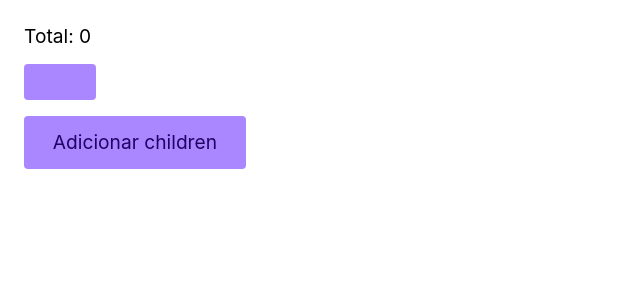
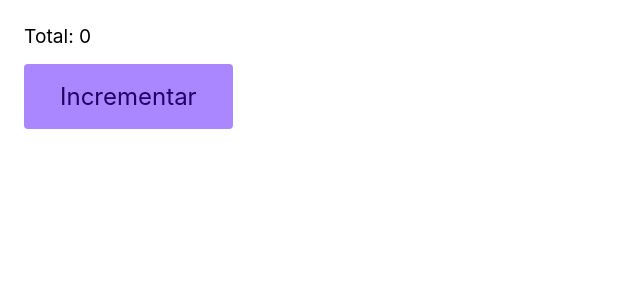
Before and after one commit to GuiDev45/Praticas-React-TypeScript, a React (Vite) app: page / in a window 1280 px wide. Shown: the top 300 px of the page, without its empty margins (0-640 px from the left). Built offline with nearby package versions, Linux system fonts and the light colour scheme.

Commit message:
0202-Props-2 COMENTADO

```diff
--- /dev/null
+++ b/src/0202-Props-2/AppPropsTwo.tsx
@@ -0,0 +1,28 @@
+import React from "react";
+import "../App.css";
+import Button from "./Button";
+
+function AppPropsTwo() {
+  const [total, setTotal] = React.useState(0);
+
+  function incrementar() {
+    setTotal((total) => total + 1);
+  }
+
+  return (
+    <div>
+      <p>Total: {total}</p>
+      {/* Agora ao usar o auto completar, toda propriedade que tiver em um button, vai ser possível usar sem precisar ficar declarando em algum type graças ao React.ComponentProps<"button">;*/}
+      <Button
+        id="botao-principal"
+        onClick={incrementar}
+        className={"btn"}
+        tamanho="1.5rem"
+      >
+        Incrementar
+      </Button>
+    </div>
+  );
+}
+
+export default AppPropsTwo;
--- /dev/null
+++ b/src/0202-Props-2/Button.tsx
@@ -0,0 +1,48 @@
+import React from "react";
+
+type ButtonProps2 = React.PropsWithChildren<{
+  tamanho?: string;
+  onClick?: () => void;
+}>;
+
+// passando um generico 'button' vai dizer ao typeScript que ele pode receber qualquer propriedade que exista em um button
+// & extends o tipo, ou seja consigo usar a propriedade tamanho por exemplo
+type ButtonProps = React.ComponentProps<"button"> & {
+  tamanho?: string;
+};
+
+// o mais normal e desestruturar ao inves de fazer const Button = (props: ButtonProps) => {
+// com isso em button, não precisa do props para envocar, exemplo fontSize: props.tamanho, vai ser só o tamanho
+// como posso usar qualquer coisa que button pode usar, então posso desestruturar className por exemplo
+// pra não fica repetindo as propriedades desejadas existe um jeito ainda melhor do que esse - const Button = ({ tamanho, children, onClick, className }: ButtonProps) => {
+
+// ...props nada mais é que apenas um objeto que recebe todas as propriedades que sobraram
+/*
+não precisa mais informar essa parte e passa apenas o ...props
+className={className}
+onClick={onClick}
+*/
+
+// resumo, desestrutura tudo que sobrou em ...props e adiciona em <button {...props}
+const Button = ({ tamanho, children, ...props }: ButtonProps) => {
+  return (
+    <button style={{ fontSize: tamanho }} {...props}>
+      {children}
+    </button>
+  );
+};
+
+export default Button;
+
+// React.PropsWithChildren são as propriedades com children, logo não é mais necessário anotar
+/*
+type React.PropsWithChildren<P = unknown> = P & {
+    children?: React.ReactNode;
+}
+Ou seja ele recebe um generico, sendo assim não tem mais necessidade de usar:
+type ButtonProps = {
+  tamanho?: string;
+  children?: React.ReactNode;
+  onClick?: () => void;
+};
+*/
--- a/src/index.tsx
+++ b/src/index.tsx
@@ -3,11 +3,13 @@ import ReactDOM from "react-dom/client";
 import AppResumo from "./0001-Resumo-React-TypeScript/AppResumo.tsx";
 import AppInferencia from "./0201-Inferencia/AppInferencia.tsx";
 import AppProps from "./0202-Props-1/AppProps.tsx";
+import AppPropsTwo from "./0202-Props-2/AppPropsTwo.tsx";
 
 ReactDOM.createRoot(document.getElementById("root")!).render(
   <React.StrictMode>
     {/*<AppResumo />*/}
     {/*<AppInferencia />*/}
-    <AppProps />
+    {/*<AppProps />*/}
+    <AppPropsTwo />
   </React.StrictMode>,
 );
```
